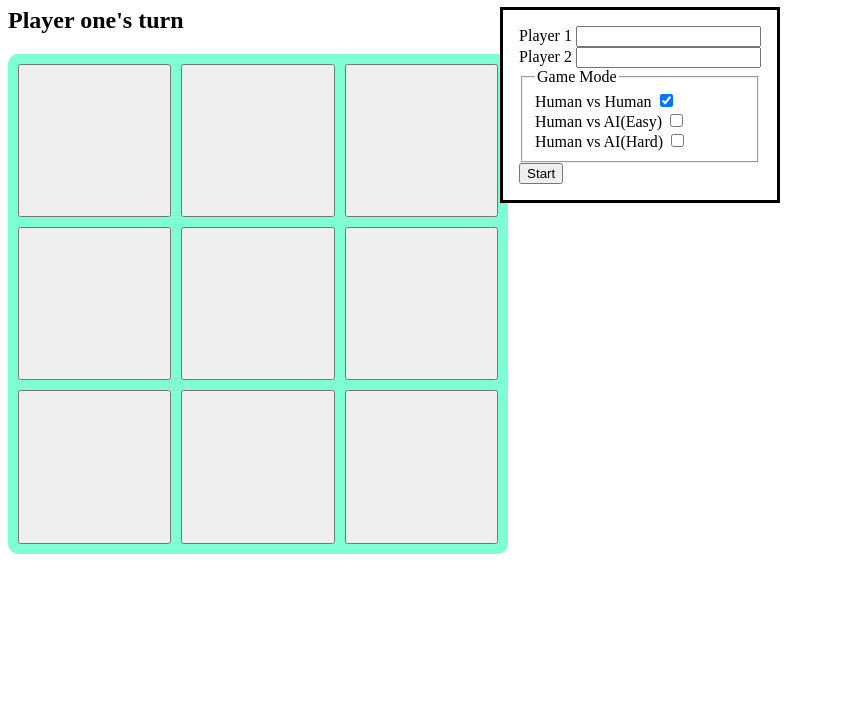
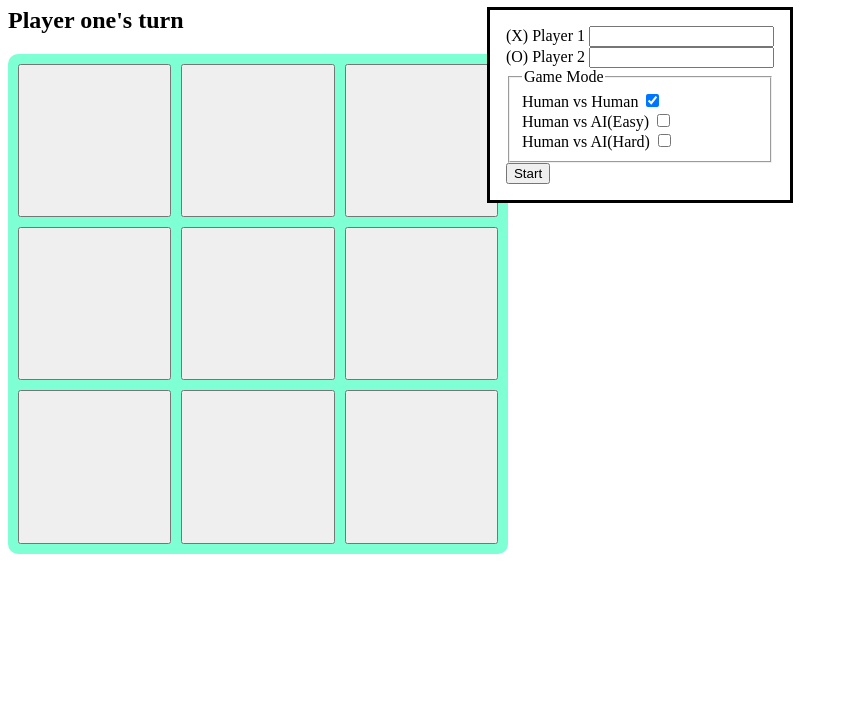
Before and after one commit to etanyosef/tic-tac-toe, a plain HTML site: page index.html in a window 1280 px wide. Shown: the part 73-800 px from the top of the page, without its empty margins (0-848 px from the left). Drawn offline with Linux system fonts and the light colour scheme.

Commit message:
add token indicator on player name input

```diff
--- a/index.html
+++ b/index.html
@@ -18,11 +18,11 @@
                 <div>
                     <form id="players-form">
                         <div>
-                            <label for="player1">Player 1</label>
+                            <label for="player1">(X) Player 1 </label>
                             <input type="text" id="player1" name="player1" required>
                         </div>
                         <div>
-                            <label for="player2">Player 2</label>
+                            <label for="player2">(O) Player 2 </label>
                             <input type="text" id="player2" name="player2" required>
                         </div>
                         <div>
```
